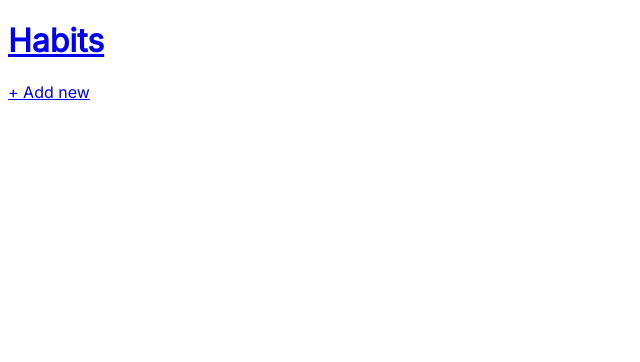
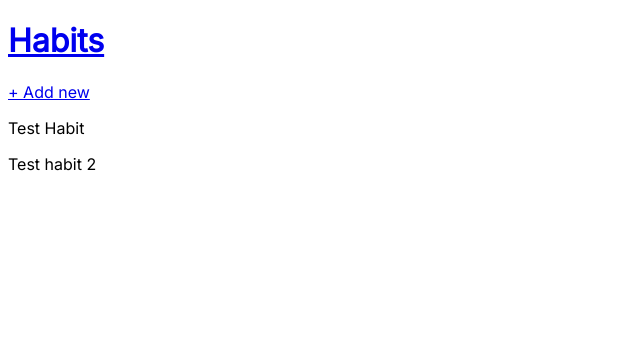
Before and after one commit to TimothyJNeale/habits, a Flask app: page / in a window 1280 px wide. Shown: the top 362 px of the page, without its empty margins (0-640 px from the left). Run offline with Flask 3, Linux system fonts and the light colour scheme.

Commit message:
Add habit form working

```diff
--- a/app.py
+++ b/app.py
@@ -1,13 +1,17 @@
-from flask import Flask, render_template
+from flask import Flask, render_template, request
 
 app = Flask(__name__)
 
+habits = ["Test Habit", "Test habit 2"]  # List of habits
 
 @app.route("/")
 def index():
-    return render_template("index.html", title="Habit Tracker - Home")
+    return render_template("index.html", habits=habits, title="Habit Tracker - Home")
 
 
 @app.route("/add", methods=["GET", "POST"])
 def add_habit():
+    if request.method == "POST":
+        habits.append(request.form.get("habit"))
+
     return render_template("add_habit.html", title="Habit Tracker - Add Habit")
--- a/templates/add_habit.html
+++ b/templates/add_habit.html
@@ -3,6 +3,8 @@
 {% block main_content %}
 
     <form class="form" method="POST">
+        <textarea name="habit" id="habit" class="form__input" placeholder="Add a new daily habit"></textarea>
+        <button class="form__button">Add</button>
     </form>
 
 {% endblock %}
--- a/templates/index.html
+++ b/templates/index.html
@@ -1,6 +1,14 @@
 {% extends "layout.html" %}
 
 {% block main_content %}
-    <section>
+    <section class="habit-list">
+        {% for habit in habits %}
+            <div class="habit">
+                <p class="habit__name">
+                    {{ habit }}
+                </p>
+            </div>
+
+        {% endfor %}
     </section>
 {% endblock %}
```
